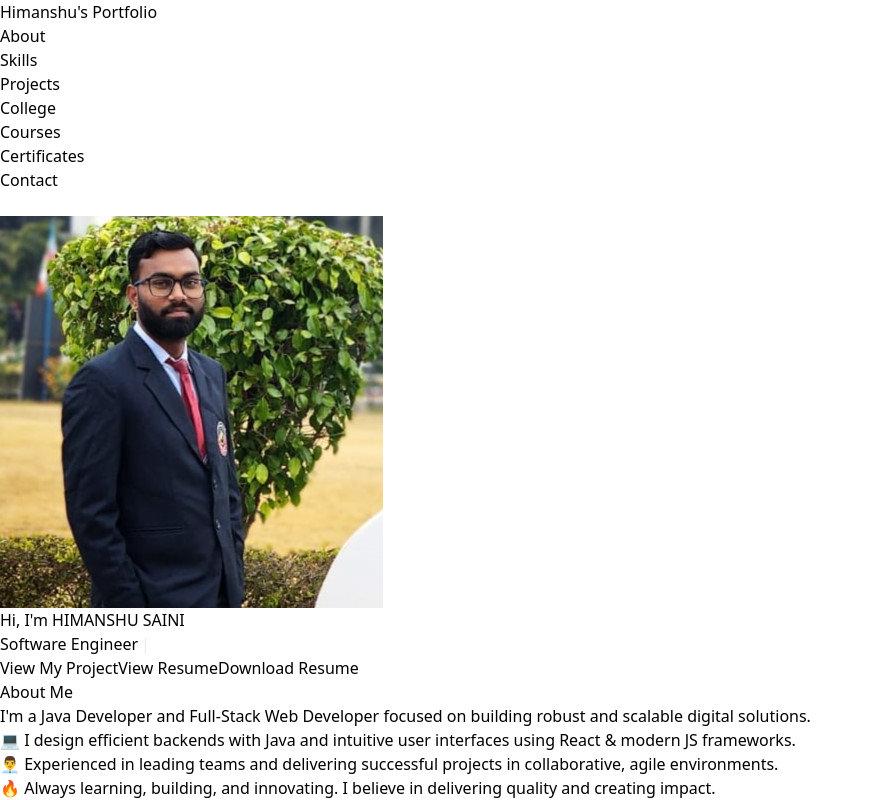
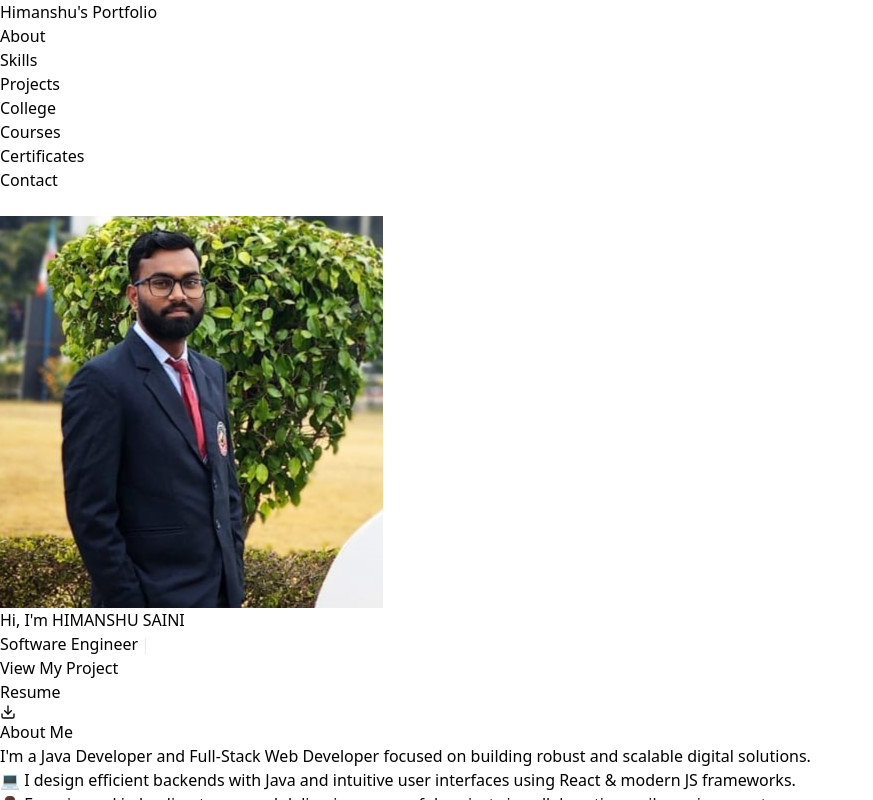
Before and after one commit to himanshusaini16/Himanshu-Saini-Portfolio, a React (Vite) app: page / in a window 1280 px wide. Shown: the top 800 px of the page, without its empty margins (0-873 px from the left). Built offline with nearby package versions, Linux system fonts and the light colour scheme.

Commit message:
profile updated

```diff
--- a/src/components/Profile.jsx
+++ b/src/components/Profile.jsx
@@ -1,4 +1,5 @@
 import { Typewriter } from 'react-simple-typewriter';
+import { FiDownload } from 'react-icons/fi';
 
 export const Profile = () => (
   <section className="flex flex-col items-center justify-center h-screen text-center px-4">
@@ -33,23 +34,27 @@ export const Profile = () => (
       >
         View My Project
       </a>
-
+<div className="flex">
+      {/* View Resume */}
       <a
         href="/Himanshu_Saini.pdf"
         target="_blank"
         rel="noopener noreferrer"
-        className="border border-blue-400 text-white px-6 py-2 rounded-full hover:bg-blue-600 transition"
+        className="flex items-center border border-blue-400 bg-blue-600 text-white px-6 py-2 rounded-l-full hover:bg-blue-700 transition"
       >
-        View Resume
+        Resume
       </a>
 
+      {/* Download Resume */}
       <a
         href="/Himanshu_Saini.pdf"
         download
-        className="border border-blue-400 text-white px-6 py-2 rounded-full hover:bg-blue-600 transition"
+        className="flex items-center border border-blue-400 bg-blue-500 text-white px-4 py-2 rounded-r-full hover:bg-blue-700 transition"
       >
-        Download Resume
+        <FiDownload className="h-5 w-5" />
       </a>
+    </div>
+
     </div>
   </section>
 );
```
